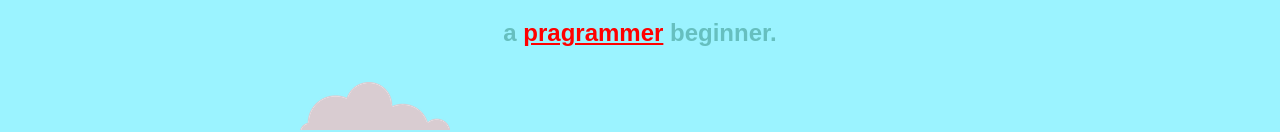
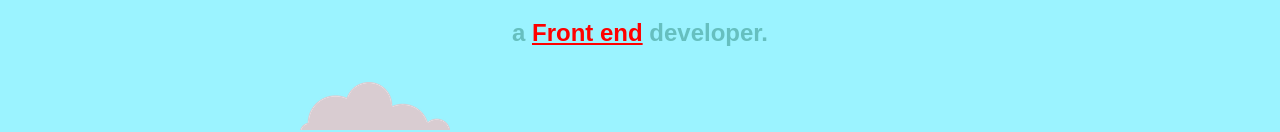
Before and after one commit to ritish98/portfolio, a plain HTML site: page index.html in a window 1280 px wide. Shown: the part 323-455 px from the top of the page. Drawn offline with Linux system fonts and the light colour scheme.

Commit message:
description changed

```diff
--- a/index.html
+++ b/index.html
@@ -15,7 +15,7 @@
     <div class="top_container">
         <img class="top" src="images/cloud.png" alt="cloud">
         <h1>I'm Ritish</h1>
-        <p>a <span class="span">pragrammer</span> beginner.</p>
+        <p>a <span class="span">Front end</span> developer.</p>
         <img class="bottom" src="images/cloud.png" alt="cloud">
         <img src="images/mountain.png" alt="mountain">
     </div>
```
